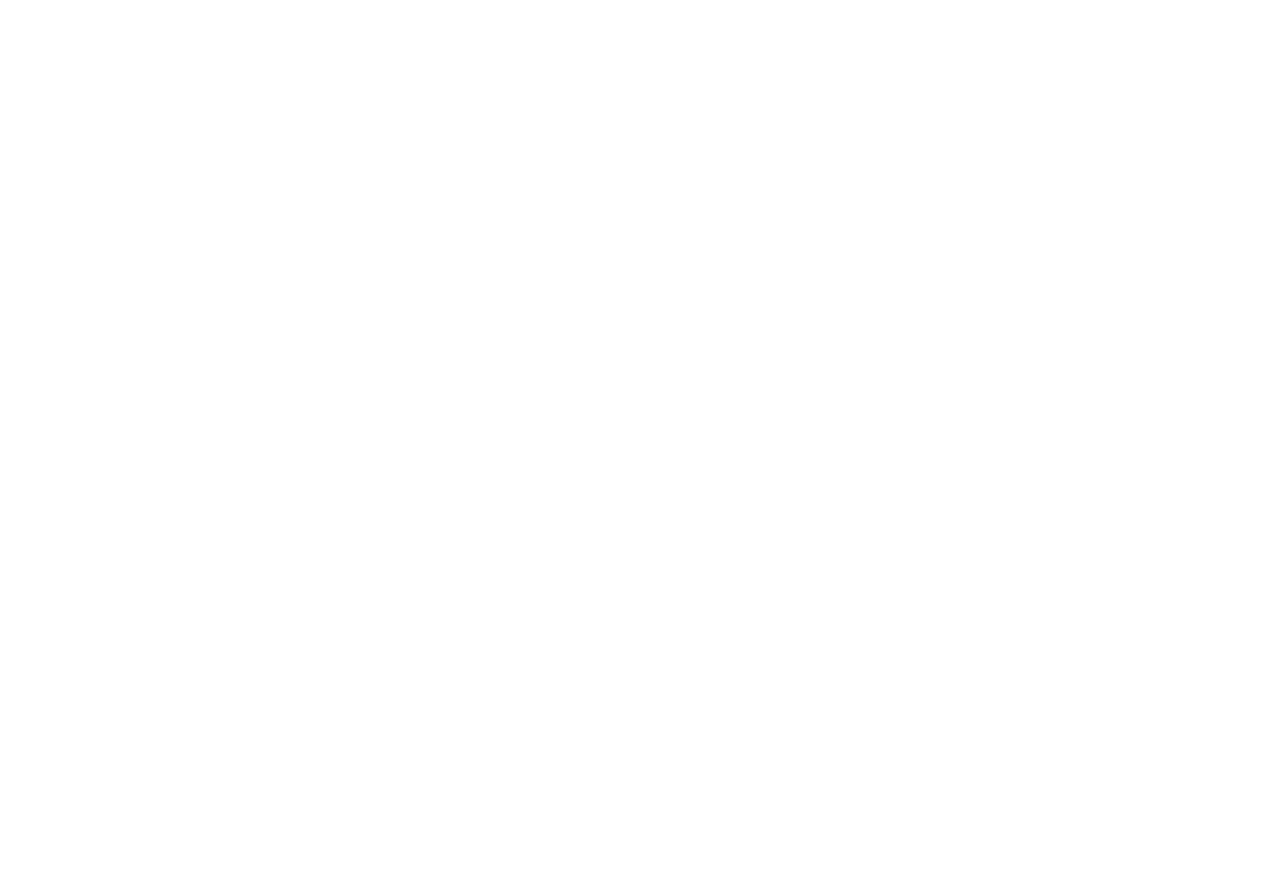
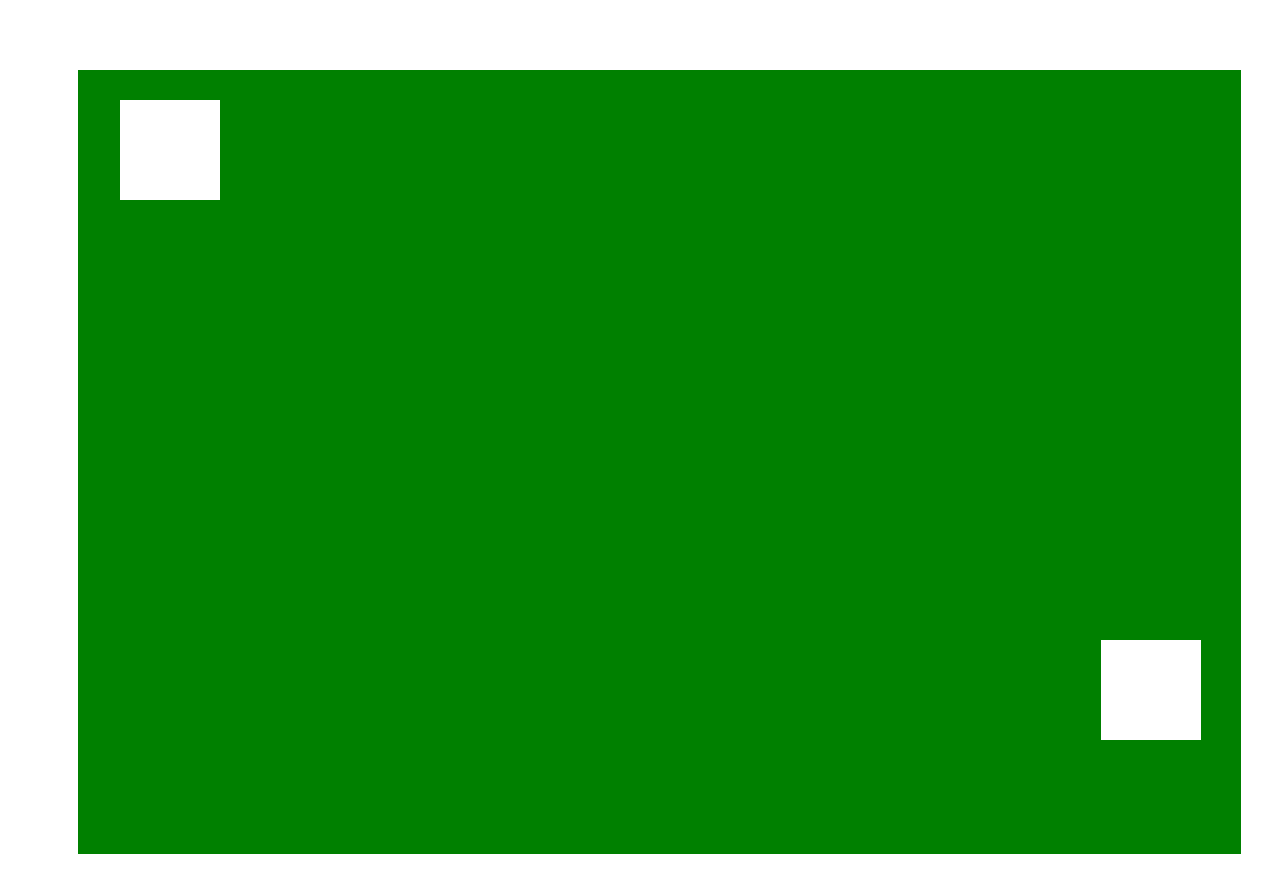
Before and after one commit to P1eas1ng/georgesite, a plain HTML site: page index.html in a window 1280 px wide. Before the commit the page ends 800 px from the top, so only its background shows below. Drawn offline with Linux system fonts and the light colour scheme.

Commit message:
Update index.html

```diff
--- a/index.html
+++ b/index.html
@@ -2,6 +2,34 @@
 <head>
 <title>George Site</title>
 <meta charset="UTF-8">
+<style>
+.content{
+  margin-top:70px;
+  margin-left:70px;
+  margin-right:70px;
+  margin-bottom: 70px;
+  background:green;
+  width:92%;
+  height:100%;
+}
+.top{
+height: 100px;
+width: 100px;
+background:white;
+position: absolute;
+top:100px;
+left:120px;
+}
+.bottom{
+  height: 100px;
+  width: 100px;
+  background: white;
+  position: absolute;
+  top:80%;
+  left:86%;
+}
+
+</style>
 </head>
 <body>
 <div class="content">
```
